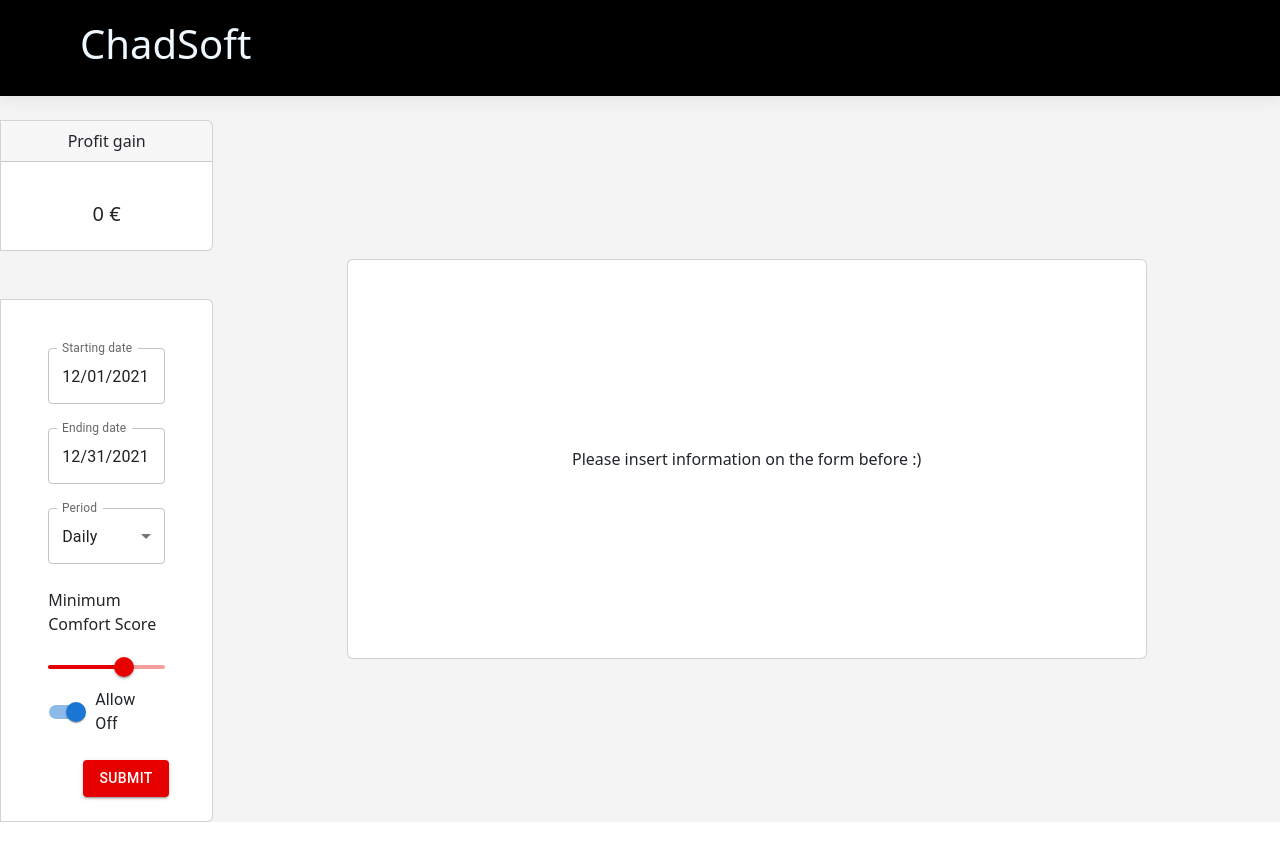
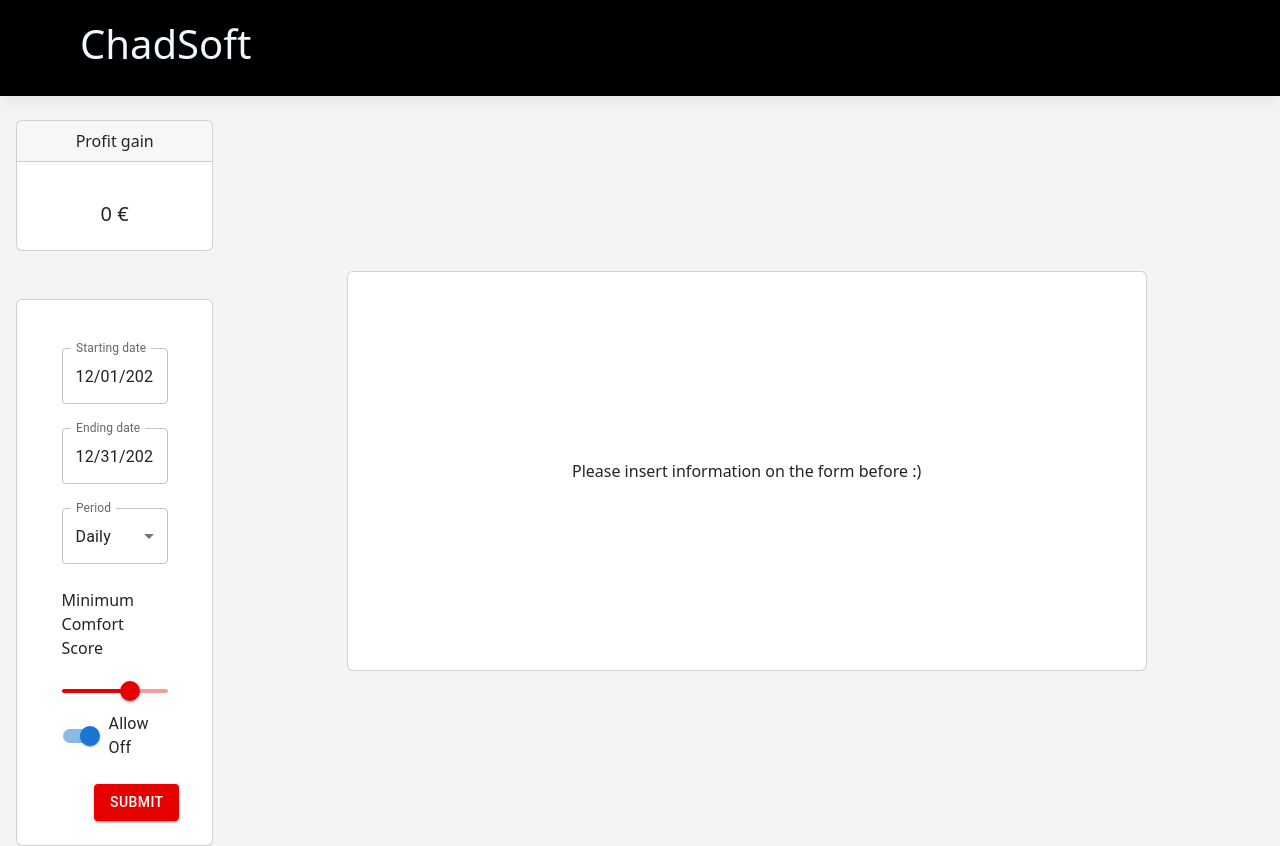
Before and after one commit to luciusvinicius/personal-sauna, a React (Create React App) app in the folder website/personal-sauna/: page / in a window 1280 px wide. Before the commit the page ends 822 px from the top, so only its background shows below. Built offline with nearby package versions, Linux system fonts and the light colour scheme.

Commit message:
fixed dockerfile

```diff
--- a/website/personal-sauna/src/api/API.js
+++ b/website/personal-sauna/src/api/API.js
@@ -65,7 +65,7 @@ export const get_day_prices = async (day) => {
         method: 'GET',
     };
 
-    let url = `http://localhost:5000/bydate/${date}`
+    let url = `http://0.0.0.0:5000/bydate/${date}`
 
     const cache = await caches.open('cacheName');
     const cached_response = await cache.match(url);
--- a/website/personal-sauna/src/components/Forms.js
+++ b/website/personal-sauna/src/components/Forms.js
@@ -143,7 +143,7 @@ const Forms = ({
 
     return (
         <>
-        <Card style={{minHeight:"450px", borderTopLeftRadius:'0px', borderBottomLeftRadius:'0px'}}>
+        <Card>
             <form className="pl-5 pt-5">
                 <Row className="justify-content-md-center">
                     <Col xs={8} className="pl-5">
--- a/website/personal-sauna/src/components/Graph.js
+++ b/website/personal-sauna/src/components/Graph.js
@@ -60,7 +60,7 @@ const generateOptions = (title="", isHourly=false) => {
                 title: {
                     display: true,
                     text: "Heat Bomb Mode (%)"
-                }
+                },
             }
         }
     }
--- a/website/personal-sauna/src/pages/ShowData.js
+++ b/website/personal-sauna/src/pages/ShowData.js
@@ -124,11 +124,11 @@ const ShowData = () => {
     }
 
     return (
-        <Container fluid >
+        <Container fluid>
             <Row>
                 <Col xl={2} md={4} className="pt-4">
-                    <Row>
-                        <Card className="text-center p-0" style={{borderTopLeftRadius:'0px', borderBottomLeftRadius:'0px'}}>
+                    <Row style={{paddingLeft:"2vh"}}>
+                        <Card className="text-center p-0">
                             <Card.Header>Profit gain</Card.Header>
                             <br></br>
                             <Card.Body className="justify-content-md-center">
@@ -140,7 +140,7 @@ const ShowData = () => {
                     </Row>
                     <br></br>
                     <br></br>
-                    <Row>
+                    <Row style={{paddingLeft:"2vh"}}>
                         <Forms
                             setLabels={setLabels}
                             setOffs={setOffs}
```
Also changed, not shown: 1 other file (tests, documents, lock files or other folders).
